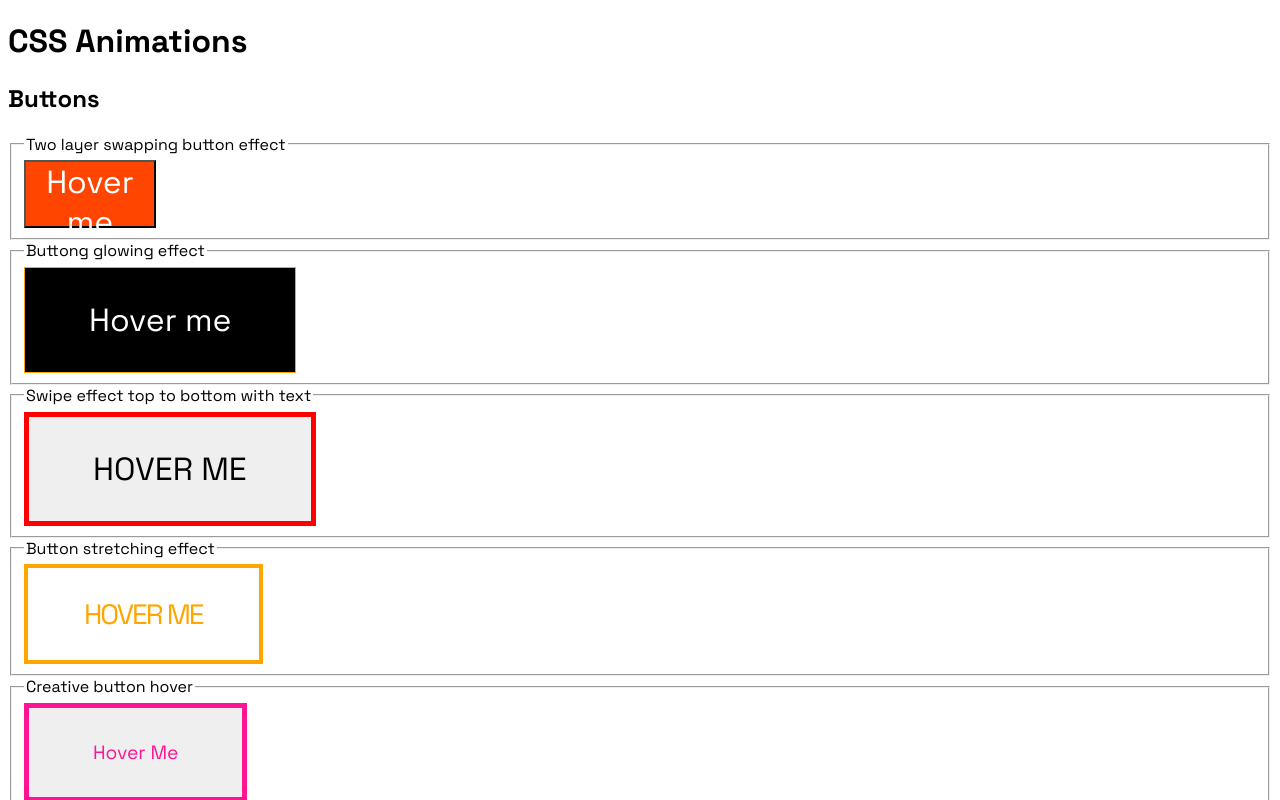
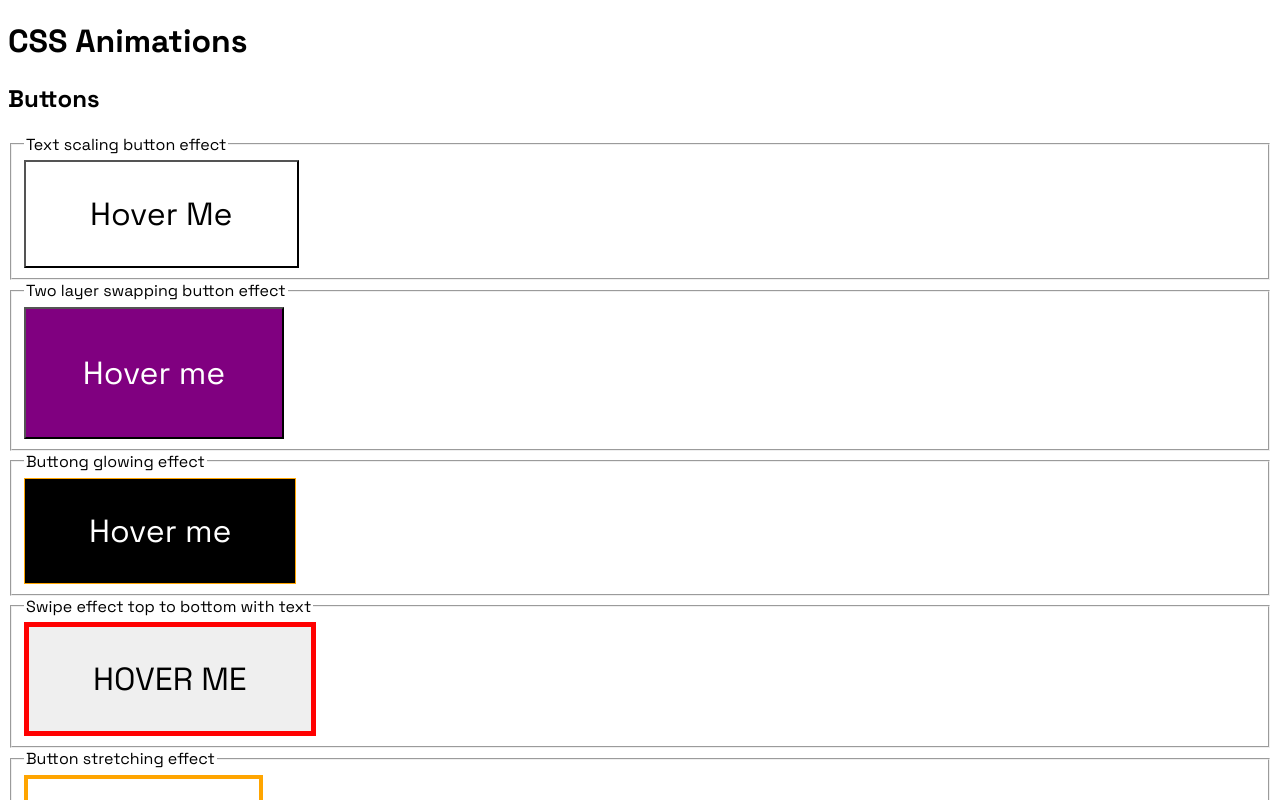
Before and after one commit to siddtheone/css-animations, a React (Create React App) app: page / in a window 1280 px wide. Shown: the top 800 px of the page. Built offline with nearby package versions, Linux system fonts and the light colour scheme.

Commit message:
Update 4 files

```diff
--- a/src/12.js
+++ b/src/12.js
@@ -9,7 +9,7 @@ const Image = styled.img`
   transition: transform 1s;
 
   &:hover {
-    transform: translateZ(280px);
+    transform: translateZ(100px);
   }
 `;
 
--- a/src/21.js
+++ b/src/21.js
@@ -1,28 +1,45 @@
 import styled, { css } from "styled-components";
 
 const pseudoEles = css`
-  content: "Hover me";
   position: absolute;
   width: 100%;
   height: 100%;
   top: 0;
   left: 0;
-  background: orangered;
+  background: purple;
   color: white;
   z-index: 1;
+  display: flex;
+  justify-content: center;
+  align-items: center;
+  transition: all 0.4s;
 `;
 
 export const TwentyOne = styled.button`
   font-size: 32px;
-  padding: 1em 2em;
+  padding: 2em 4em;
   background: none;
   position: relative;
   isolation: isolate;
+  cursor: pointer;
+  overflow: hidden;
 
+  &::before {
+    content: "You hovered";
+    ${pseudoEles}
+    transform: translate(-100%, 100%);
+  }
   &::after {
+    content: "Hover me";
     ${pseudoEles}
   }
-  &::after {
-    ${pseudoEles}
+
+  &:hover {
+    &::before {
+      transform: translate(0%, 0%);
+    }
+    &::after {
+      transform: translate(100%, -100%);
+    }
   }
 `;
--- /dev/null
+++ b/src/22.js
@@ -0,0 +1,33 @@
+import styled from "styled-components";
+
+export const TwentyTwo = styled.button`
+  font-size: 32px;
+  padding: 1em 2em;
+  background: none;
+  cursor: pointer;
+  position: relative;
+  overflow: hidden;
+
+  &:before {
+    content: "Hover Me";
+    position: absolute;
+    background: black;
+    color: white;
+    top: 0;
+    left: 0;
+    width: 100%;
+    height: 100%;
+    display: flex;
+    justify-content: center;
+    align-items: center;
+    transition: all 0.4s;
+
+    opacity: 0;
+    transform: scale(10);
+  }
+
+  &:hover:before {
+    transform: scale(1);
+    opacity: 1;
+  }
+`;
--- a/src/App.js
+++ b/src/App.js
@@ -10,6 +10,7 @@ import { Eighteen } from "./18";
 import { Nineteen } from "./19";
 import { Twenty } from "./20";
 import { TwentyOne } from "./21";
+import { TwentyTwo } from "./22";
 import { TwoTen } from "./2.10";
 import { TwoEleven } from "./2.11";
 import { TwoSeven } from "./2.07";
@@ -25,6 +26,10 @@ export default function App() {
 
       <section>
         <h2>Buttons</h2>
+        <fieldset>
+          <legend>Text scaling button effect</legend>
+          <TwentyTwo>Hover Me</TwentyTwo>
+        </fieldset>
         <fieldset>
           <legend>Two layer swapping button effect</legend>
           <TwentyOne />
```
